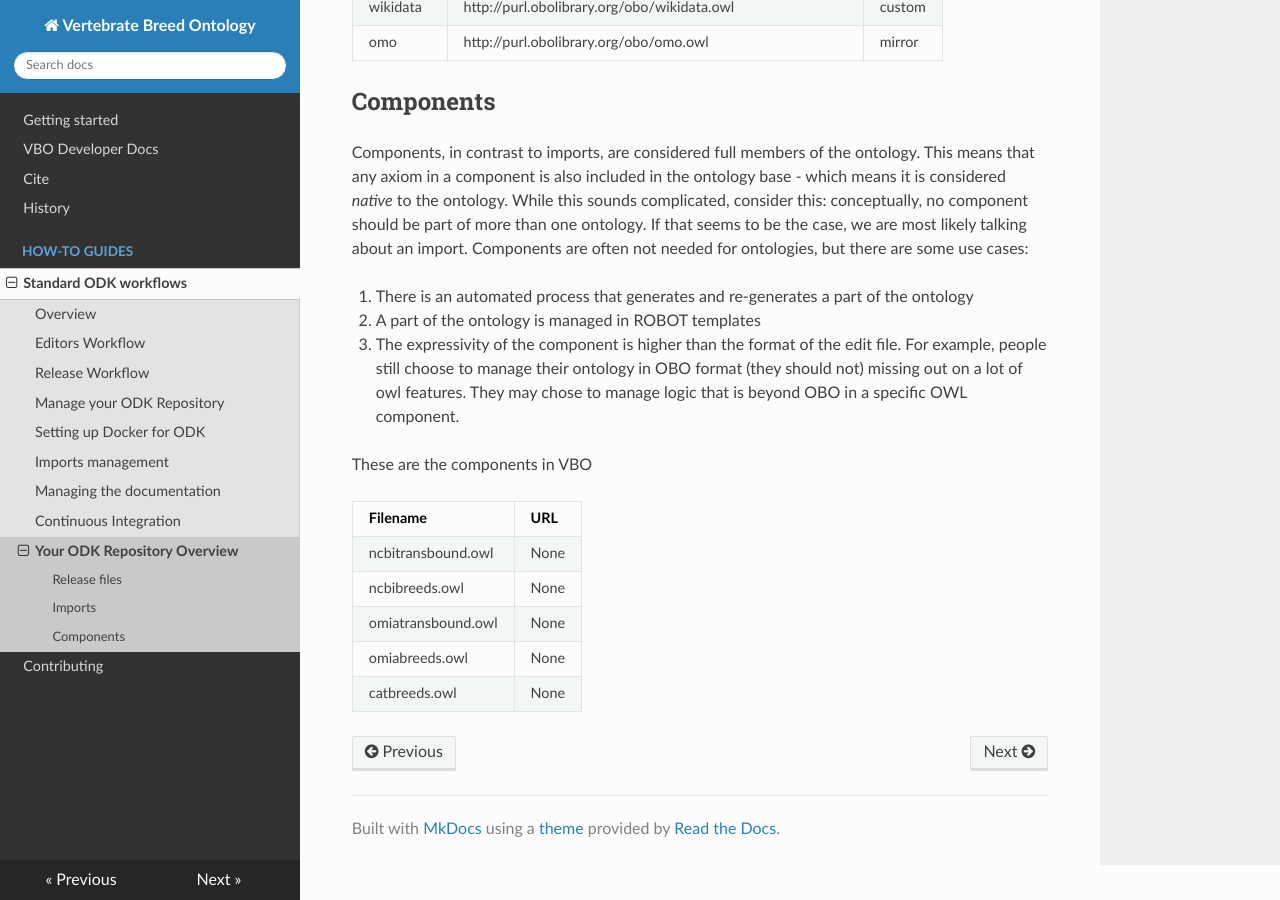
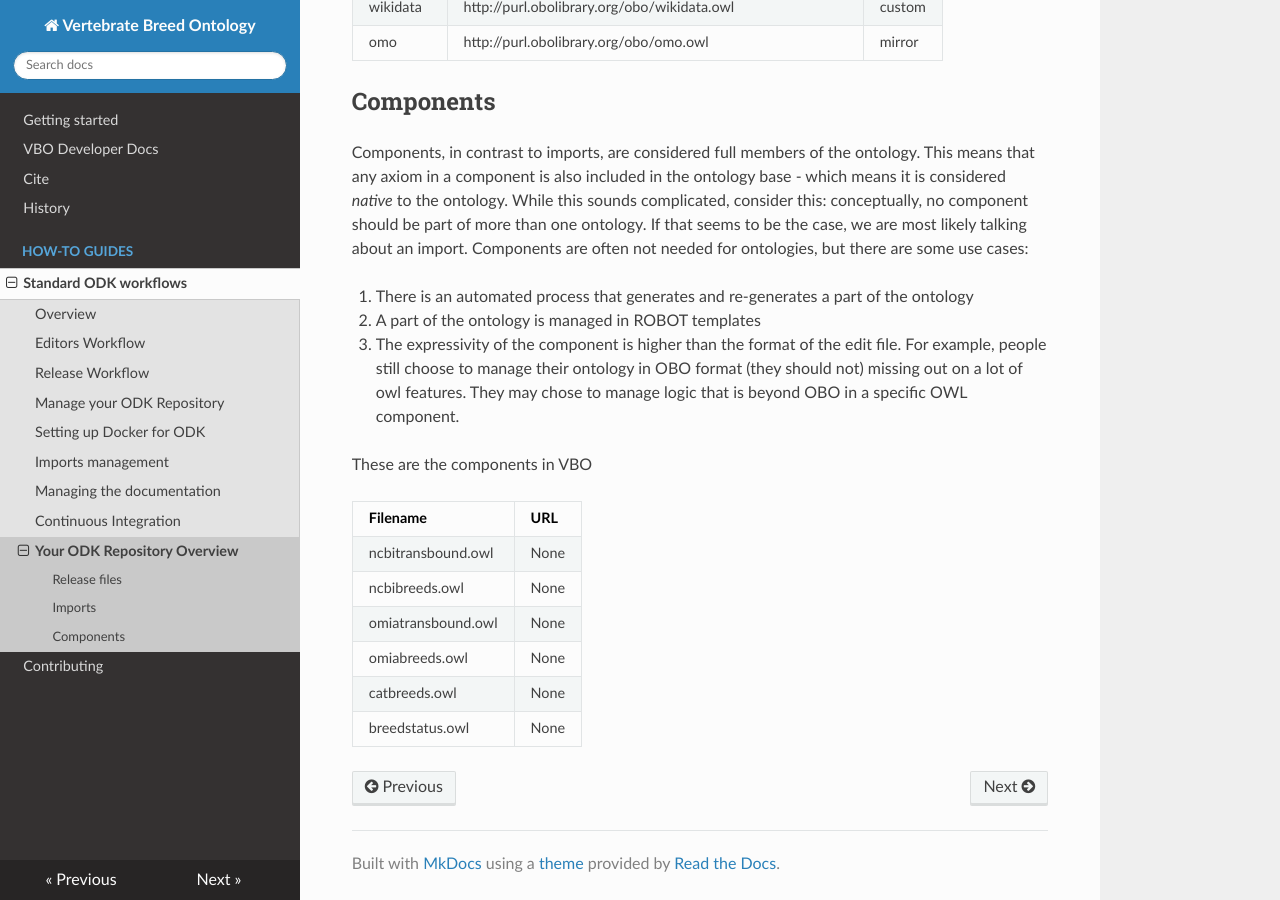
Before and after one commit to monarch-initiative/vertebrate-breed-ontology, an MkDocs documentation site: the page built from docs/odk-workflows/RepositoryFileStructure.md, in a window 1280 px wide and 900 px high, scrolled down 771 px. Built offline with MkDocs 1.6.1, drawn with Linux system fonts in a browser that asks for light colours; nearby versions of some CDN libraries.

Commit message:
made breed status classes
addresses #44

```diff
--- a/docs/odk-workflows/RepositoryFileStructure.md
+++ b/docs/odk-workflows/RepositoryFileStructure.md
@@ -37,3 +37,4 @@ These are the components in VBO
 | omiatransbound.owl | None |
 | omiabreeds.owl | None |
 | catbreeds.owl | None |
+| breedstatus.owl | None |
--- a/src/ontology/vbo-odk.yaml
+++ b/src/ontology/vbo-odk.yaml
@@ -28,6 +28,7 @@ components:
     - filename: omiatransbound.owl
     - filename: omiabreeds.owl
     - filename: catbreeds.owl
+    - filename: breedstatus.owl
 robot_java_args: '-Xmx16G'
 allow_equivalents: asserted-only
 documentation:
```
Also changed, not shown: 9 other files.
